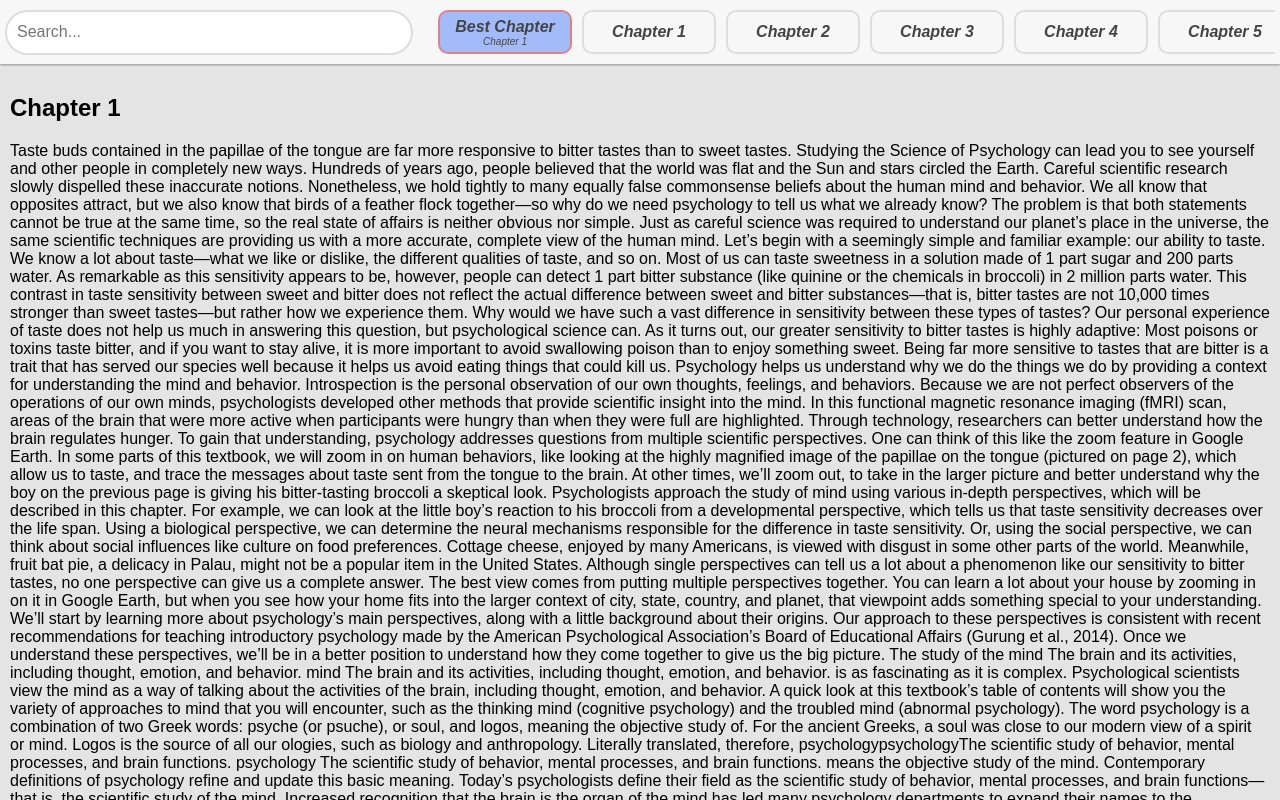
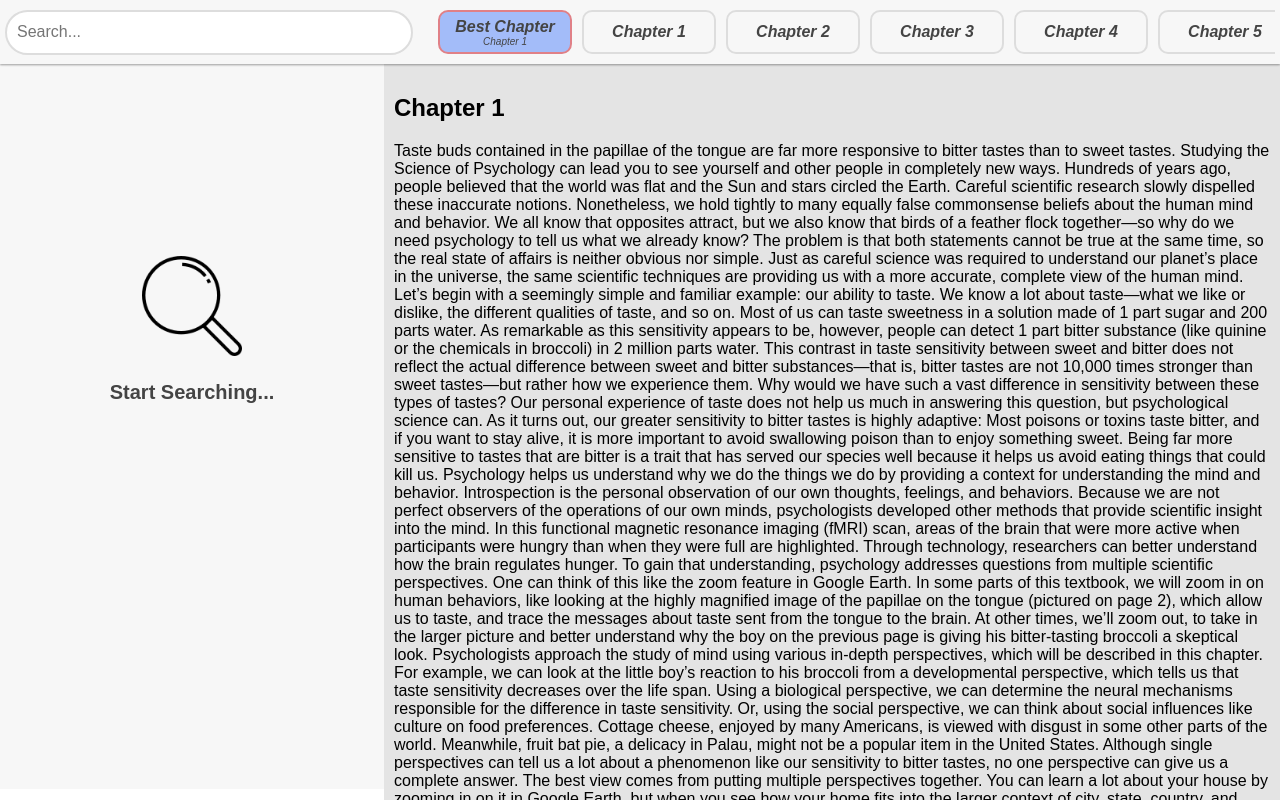
Before and after one commit to khevamann/TextSearch, a React (Create React App) app: page / in a window 1280 px wide. Built offline with nearby package versions, Linux system fonts and the light colour scheme.

Commit message:
Keep sidebar open

```diff
--- a/src/components/SideBar/SideBar.css
+++ b/src/components/SideBar/SideBar.css
@@ -44,6 +44,8 @@
 .NoResults {
   margin: 50% 0;
   color: #444444;
+  font-size: 20px;
+  font-weight: bold;
   text-align: center;
 }
 
--- a/src/components/SideBar/SideBar.tsx
+++ b/src/components/SideBar/SideBar.tsx
@@ -24,9 +24,10 @@ class SideBar extends React.Component<PropTypes> {
     const { wordObjs, toggleEnable, scrollTo, topSentences } = this.props;
     const { selected } = this.state;
     return (
-      <>
-        {Object.keys(wordObjs).length > 0 && (
-          <div className="SideBar_Container">
+      <div className="SideBar_Container">
+        {Object.keys(wordObjs).length > 0 ? (
+          <>
+            {" "}
             <p className="SideBar_ToggleWordMsg">
               Select words to remove from search:
             </p>
@@ -41,8 +42,12 @@ class SideBar extends React.Component<PropTypes> {
             </div>
             {topSentences.length === 0 && (
               <div className="NoResults">
-                <img className="NoResults_Image" src={require("../../assets/sad.png")} alt=""/>
-                <p>There are no results for this search.</p>
+                <img
+                  className="NoResults_Image"
+                  src={require("../../assets/sad.png")}
+                  alt=""
+                />
+                <p>No Results</p>
               </div>
             )}
             {topSentences.map((sentence: Sentence) => (
@@ -66,9 +71,18 @@ class SideBar extends React.Component<PropTypes> {
                 />
               </div>
             ))}
+          </>
+        ) : (
+          <div className="NoResults">
+            <img
+              className="NoResults_Image"
+              src={require("../../assets/search.png")}
+              alt=""
+            />
+            <p>Start Searching...</p>
           </div>
         )}
-      </>
+      </div>
     );
   }
 }
```
